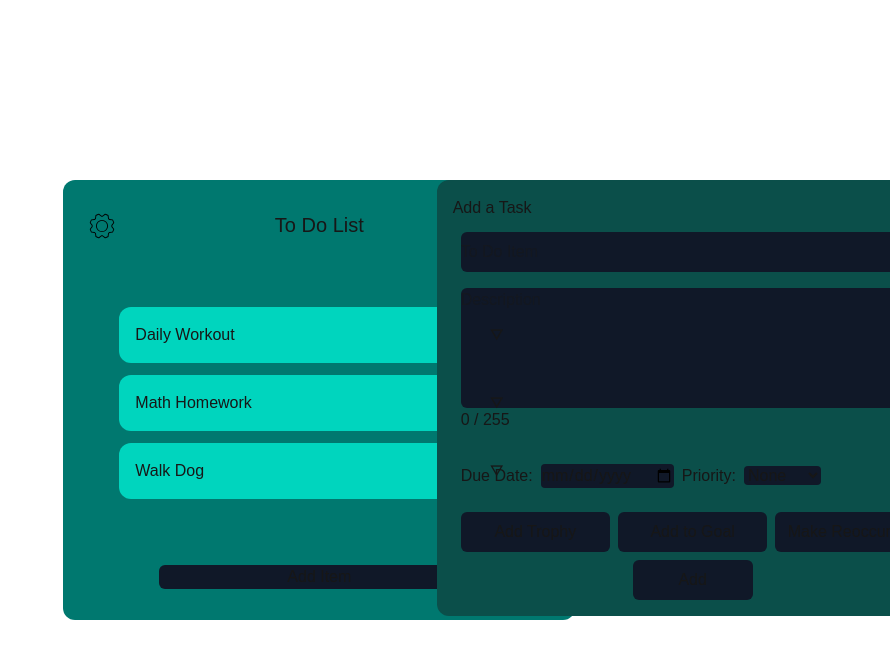
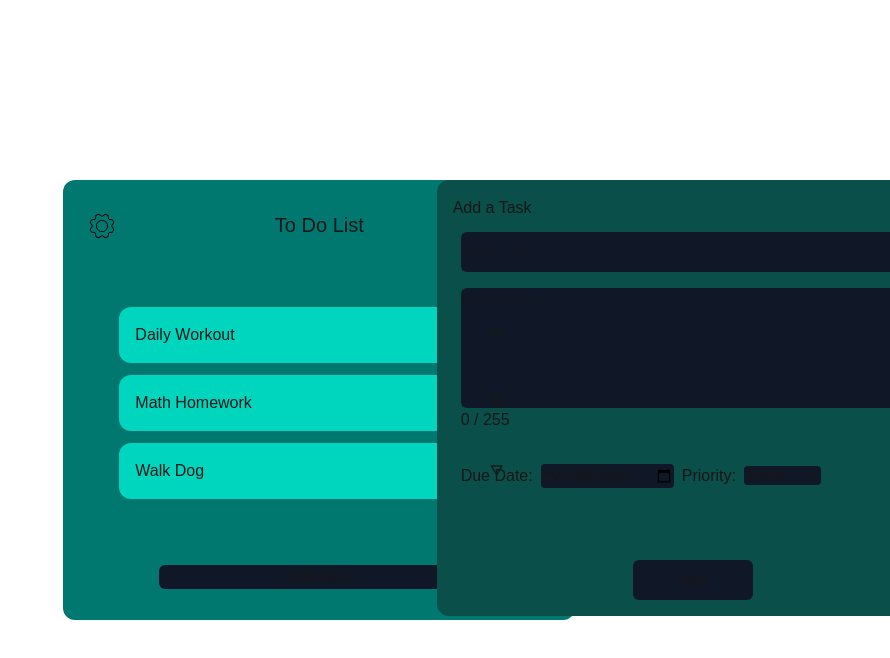
Before and after one commit to straysailor/streak-builder, a Next.js app: page / in a window 1280 px wide. Both pictures are taken after a click on the button "Add Item". Shown: the top 658 px of the page, without its empty margins (390-1280 px from the left). Built offline with nearby package versions, Linux system fonts and the light colour scheme.

Commit message:
Hid not fully implemented features from task editor.

```diff
--- a/src/app/_components/ItemEditor.tsx
+++ b/src/app/_components/ItemEditor.tsx
@@ -66,11 +66,11 @@ export default function ItemEditor({item, updateList, closeEditor}:ItemEditorPro
                         <option className="bg-gray-900" id="1" value="1" >Low</option>
                     </select>
                 </div>
-                <div className="grid grid-cols-3 gap-x-2">
+                {/* <div className="grid grid-cols-3 gap-x-2">
                     <button  className="bg-gray-900 rounded-md" onClick={()=>{setTrophy(!taskTrophy)}}>Add Trophy</button>
                     <button  className="bg-gray-900 rounded-md">Add to Goal</button>
-                    <button  className="bg-gray-900 rounded-md" onClick={()=>{setReoccuring(!taskReoccuring)}}>Make Reoccuring</button>
-                </div>
+                    <button  className="bg-gray-900 rounded-md" disabled={true} onClick={()=>{setReoccuring(!taskReoccuring)}}>Make Reoccuring</button>
+                </div> */}
             </div>
             <button className="bg-gray-900 p-2 rounded-md w-1/4 place-self-center"
             onClick={addTask}>{item.name === "" ? "Add" : "Update"}</button>
--- a/src/app/_components/ListEditor.tsx
+++ b/src/app/_components/ListEditor.tsx
@@ -33,8 +33,6 @@ export default function ListEditor({sortList, filterGoals, hideComplete}:listEdi
                         <label htmlFor="goalSelect">Sort by Goal:</label>
                         <select name="goalSelect" className="bg-gray-900 m-2 rounded-sm" onChange={(e)=>{filterGoals(e.target.value)}}>
                             <option>None</option>
-                            <option>Getting Buff</option>
-                            <option>Coding Practice</option>
                         </select>
                     </div>
                 </div>
```
